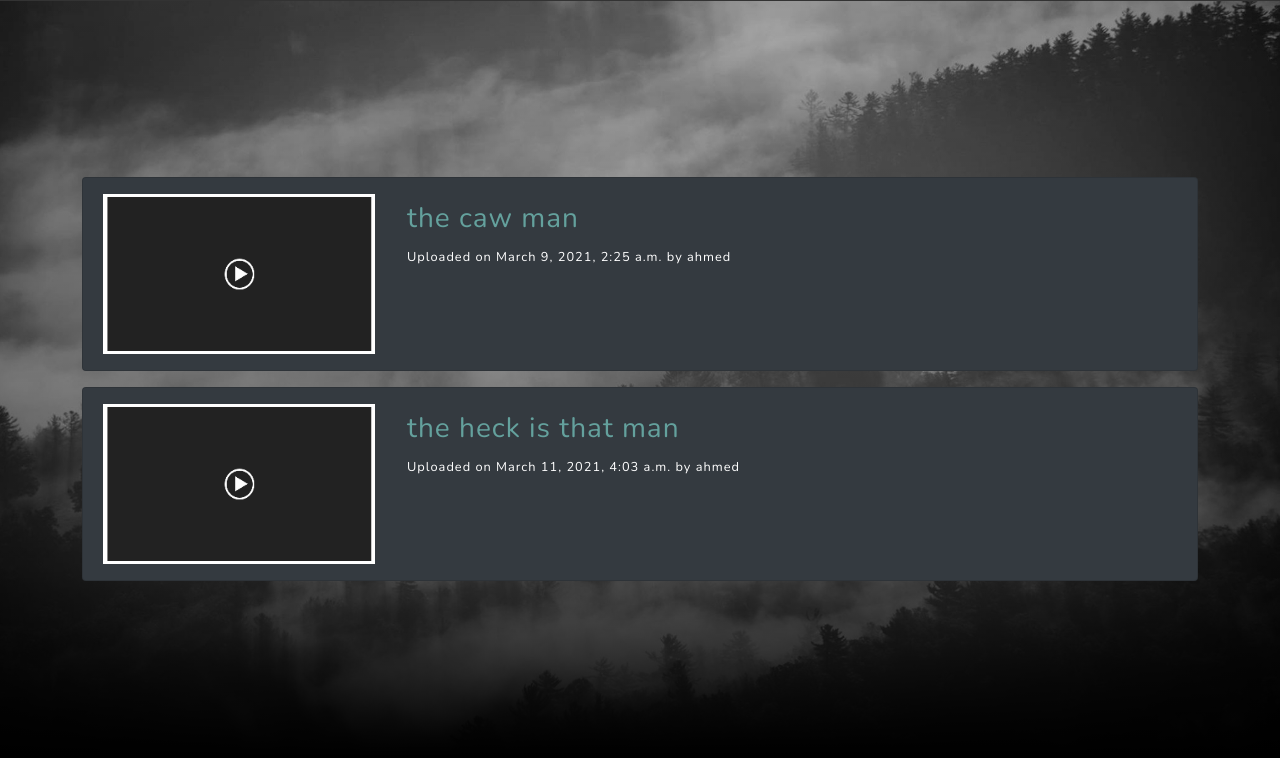
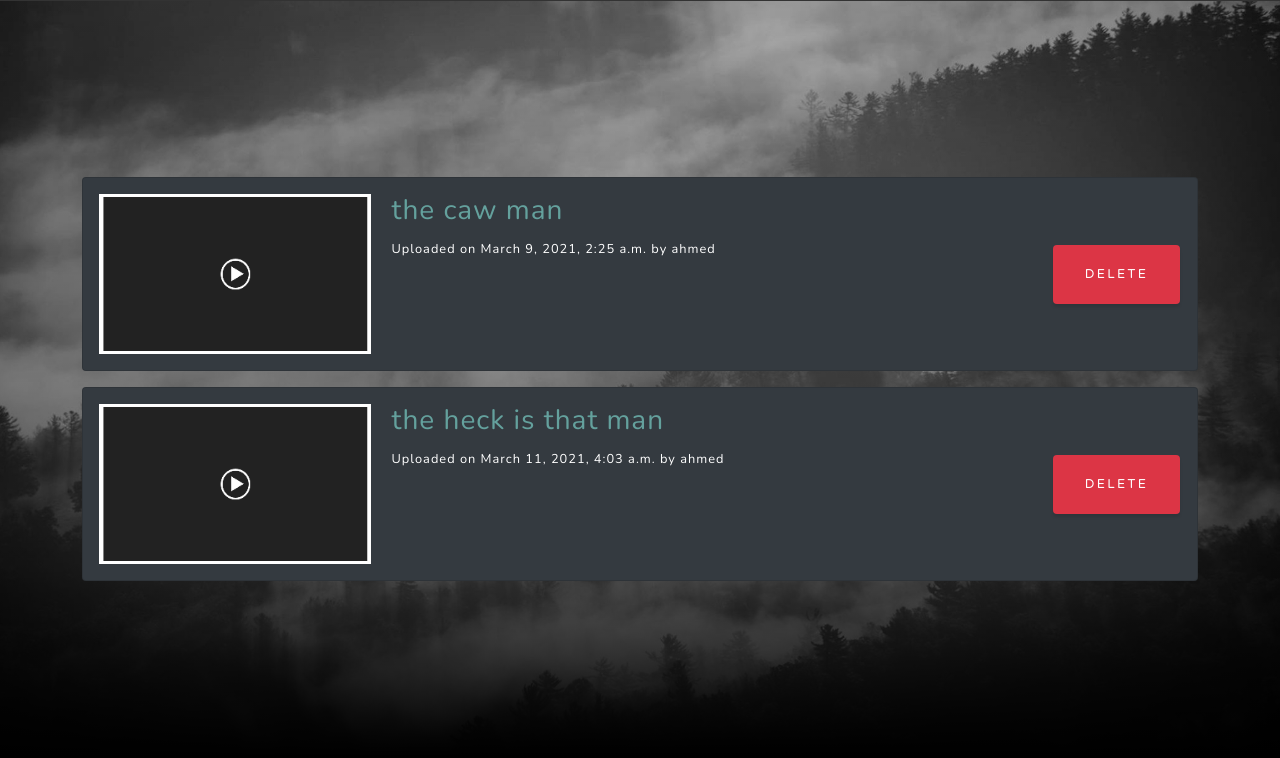
Before and after one commit to toushi100/VODS, a Django app: page /user/dashboard/ in a window 1280 px wide. Shown: the part 904-1662 px from the top of the page. Run offline with Django 3.2, Linux system fonts and the light colour scheme; a user stored in the database is signed in; data comes from the database, SQL or seed files in the repository; both versions use the stored data as it was after the commit; parts of the project's set-up code (start-up, migrations or seed data) failed here and were passed over; some libraries are stand-ins or nearby versions.

Commit message:
added delete button to dashboard

```diff
--- a/Usersapp/templates/Usersapp/dashboard.html
+++ b/Usersapp/templates/Usersapp/dashboard.html
@@ -22,7 +22,7 @@
                     {{p_form | crispy }}
                 </fieldset>
                 <div class="form-group text-right">
-                    <button class="btn btn-outline-info" type="submit">Save Changes</button>
+                    <button class="btn btn-outline-info" name="dashboard"type="submit">Save Changes</button>
                 </div>
             </form>
         </div>
@@ -33,25 +33,29 @@
         {% if uservideos.count == 0 %}
         <i class="far fa-paper-plane fa-2x mb-2 text-center text-white"></i>
         <h2 class="text-white ">Oops</h2>
-        <small>No Vidieos Yet :(</small>
+        <small>No Videos Yet :(</small>
         {% endif %}
         {% for video in uservideos %}
         <div class="card w-100 bg-dark p-3 my-3">
             <div class="row">
-                <div class="content">
-                    <a
-                        href="{% url 'show' video.id %}"><img class="mx-3 " style="width:17em; height:10em"
-                        src="{% static 'Homeapp/img/placeholder.png' %}"
-                    ></a>
-                </div>
-                <div class="text-white ml-3 mt-2">
+
+                <div. class="content col-3">
+                    <a href="{% url 'show' video.id %}"><img class=" " style="width:17em; height:10em"
+                            src="{% static 'Homeapp/img/placeholder.png' %}"></a>
+                </div.>
+                <div class="text-white col-7 ml-3 ">
                     <h3>
-                        <a  href="{% url 'show' video.id %}">{{video.name}}</a>
+                        <a href="{% url 'show' video.id %}">{{video.name}}</a>
                     </h3>
                     <small>Uploaded on {{video.uploaded_at}} by {{video.user.username}}</small>
+                </div>
 
+                <form method="POST" action="{% url 'show' video.id %}"class="col-1 ml-3 my-auto">
+                    {% csrf_token %}
+                    <input class="btn btn-danger text-right" name="delete" type="submit" value="Delete" />
+                </form>
             </div>
-            </div>
+
         </div>
         {% endfor %}
     </div>
--- a/Usersapp/views.py
+++ b/Usersapp/views.py
@@ -1,8 +1,10 @@
-from django.shortcuts import render,HttpResponse,redirect
+from django.shortcuts import get_object_or_404,render,HttpResponse,redirect,HttpResponseRedirect
 from django.contrib import messages
+from django.urls import reverse_lazy
 from .forms import UserResgisterForm, UserUpdateForm,ProfileUpdateForm
 from django.contrib.auth.decorators import login_required
 from Videoapp.models import Video ,User
+import os
 
 
 
@@ -22,17 +24,23 @@ def register(request):
 
 
 @login_required
-def dashboard(request):
+def dashboard(request,*args,**kwargs):
     if request.method == 'POST':
-        u_form = UserUpdateForm(request.POST, instance=request.user)
-        p_form = ProfileUpdateForm(request.POST,
-                                   request.FILES,
-                                   instance=request.user.profile)
-        if u_form.is_valid() and p_form.is_valid():
-            u_form.save()
-            p_form.save()
-            messages.success(request, f'Your account has been updated!')
-            return redirect('dashboard')
+        if request.POST.get("dashboard"):
+            u_form = UserUpdateForm(request.POST, instance=request.user)
+            p_form = ProfileUpdateForm(request.POST,
+                                    request.FILES,
+                                    instance=request.user.profile)
+            if u_form.is_valid() and p_form.is_valid():
+                u_form.save()
+                p_form.save()
+                messages.success(request, f'Your account has been updated!')
+                return redirect('dashboard')
+        if  request.POST.get("delete"):
+            video = Video.objects.filter( id=id)
+            os.remove("/home/ahmed/Desktop/VODS/media/{}".format(video.video))
+            video.delete()
+            return HttpResponseRedirect(reverse_lazy('dashbord'))
 
     else:
         u_form = UserUpdateForm(instance=request.user)
--- a/VODS/settings.py
+++ b/VODS/settings.py
@@ -26,7 +26,7 @@ SECRET_KEY = '*83331fd*^lvqajgt_-hv^b*9&qr&^kq*yb9jwb9%f&3d2+fz2'
 # SECURITY WARNING: don't run with debug turned on in production!
 DEBUG = True
 
-ALLOWED_HOSTS = []
+ALLOWED_HOSTS = ['192.168.1.10','0.0.0.0']
 
 
 # Application definition
--- a/Videoapp/views.py
+++ b/Videoapp/views.py
@@ -34,7 +34,7 @@ def index(request):
 class show(DetailView, View):
     model = Video
     template_name = 'Videoapp/show.html'
-    success_url = 'home'
+    success_url = 'index'
 
 
 
@@ -54,9 +54,7 @@ class show(DetailView, View):
                 word = request.POST.get("word")
                 video = get_object_or_404(Video, id=self.kwargs['pk'])
                 videoObject = VideoObject.objects.filter(video = video)
-                frames= videoObject[0].obj
+                frames = videoObject[0].obj
                 frames_dict = json.loads(frames)
-                print(frames_dict)
-                print(frames_dict[word])
                 objectframes = frames_dict[word]
                 return render(request, self.template_name, {'video':video,'objectframes': objectframes})
```
Also changed, not shown: Videoapp/templates/Videoapp/show.html (+5 -5 lines), db.sqlite3, 7 other files. Lines whose indentation alone changed are shown as unchanged.
